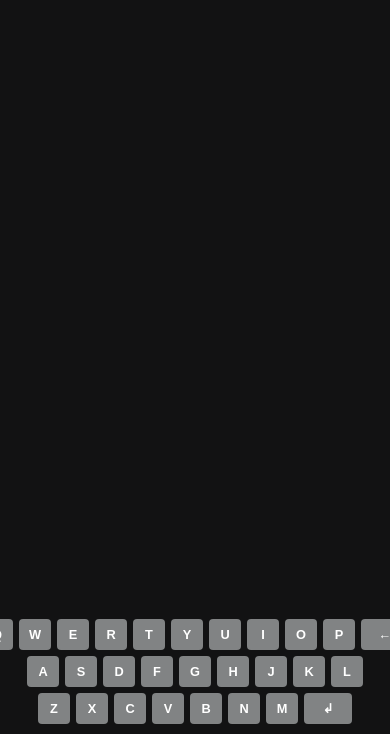
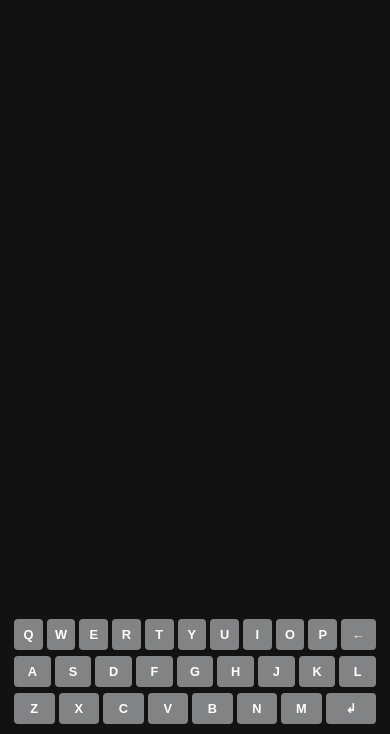
Before and after one commit to angel-ting815/WordForge-5, a plain HTML site: page index.html in a window 390 px wide. Shown: the part 110-844 px from the top of the page. Drawn offline with Linux system fonts and the light colour scheme; no server answers.

Commit message:
Update index.html

```diff
--- a/index.html
+++ b/index.html
@@ -2,7 +2,9 @@
 <html lang="zh-Hant">
 <head>
   <meta charset="UTF-8" />
-  <meta name="viewport" content="width=device-width, initial-scale=1.0" />
+  <meta name="viewport"
+      content="width=device-width, initial-scale=1.0, maximum-scale=1.0, user-scalable=no" />
+
   <title>WordForge 5</title>
   <style>
     * {
@@ -214,26 +216,48 @@
       font-size: 1rem;
     }
 
-    /* ------- 手機版調整，讓畫面更滿 ------- */
+    /* ------- 手機版調整------- */
     @media (max-width: 600px) {
     body {
      padding: 10px;
+     overflow-x: hidden;      /* 避免橫向捲動 */
     }
+
    .game-container {
      max-width: 100%;
      min-height: calc(100vh - 20px);
     }
+
    .grid {
      max-width: 100%;
     }
+
    .cell {
      font-size: 1.2rem;
     }
+
+   .keyboard {
+     max-width: 100%;
+    }
+
+   .keyboard-row {
+     width: 100%;
+     padding: 0 4px;
+     gap: 4px;
+    }
+
    .key {
-        padding: 8px 6px;
+     flex: 1;
+     min-width: 0;
+     padding: 8px 4px;
      font-size: 0.8rem;
     }
+
+  .key-large {
+    flex: 1.3;  /* ENTER / BACK 略寬一點 */
     }
+}
+
   </style>
 </head>
 <body>
```
Lines whose indentation alone changed are shown as unchanged.
